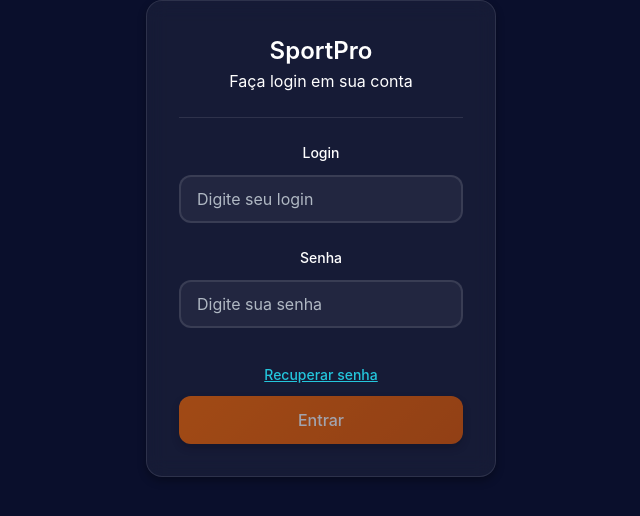
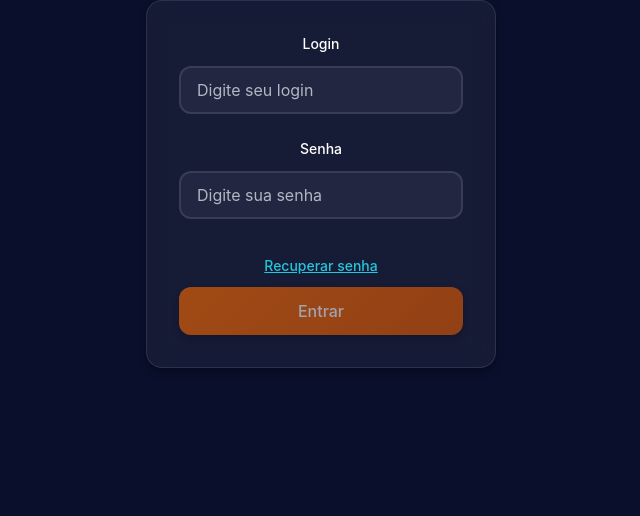
Before and after one commit to omitmv/fed-team, a React (Create React App) app: page / in a window 1280 px wide. Shown: the top 516 px of the page, without its empty margins (319-959 px from the left). Built offline with nearby package versions, Linux system fonts and the light colour scheme.

Commit message:
Melhorias de layout

```diff
--- a/src/features/auth/components/Login.tsx
+++ b/src/features/auth/components/Login.tsx
@@ -47,11 +47,6 @@ const Login: React.FC = () => {
   return (
     <div className="container-center">
       <div className="card">
-        <div className="card-header">
-          <h1 className="card-title">SportPro</h1>
-          <p className="card-subtitle">Faça login em sua conta</p>
-        </div>
-
         <div className="card-body">
           {error && (
             <div className="alert alert-danger">
```
Also changed, not shown: 1 other file (tests, documents, lock files or other folders).
